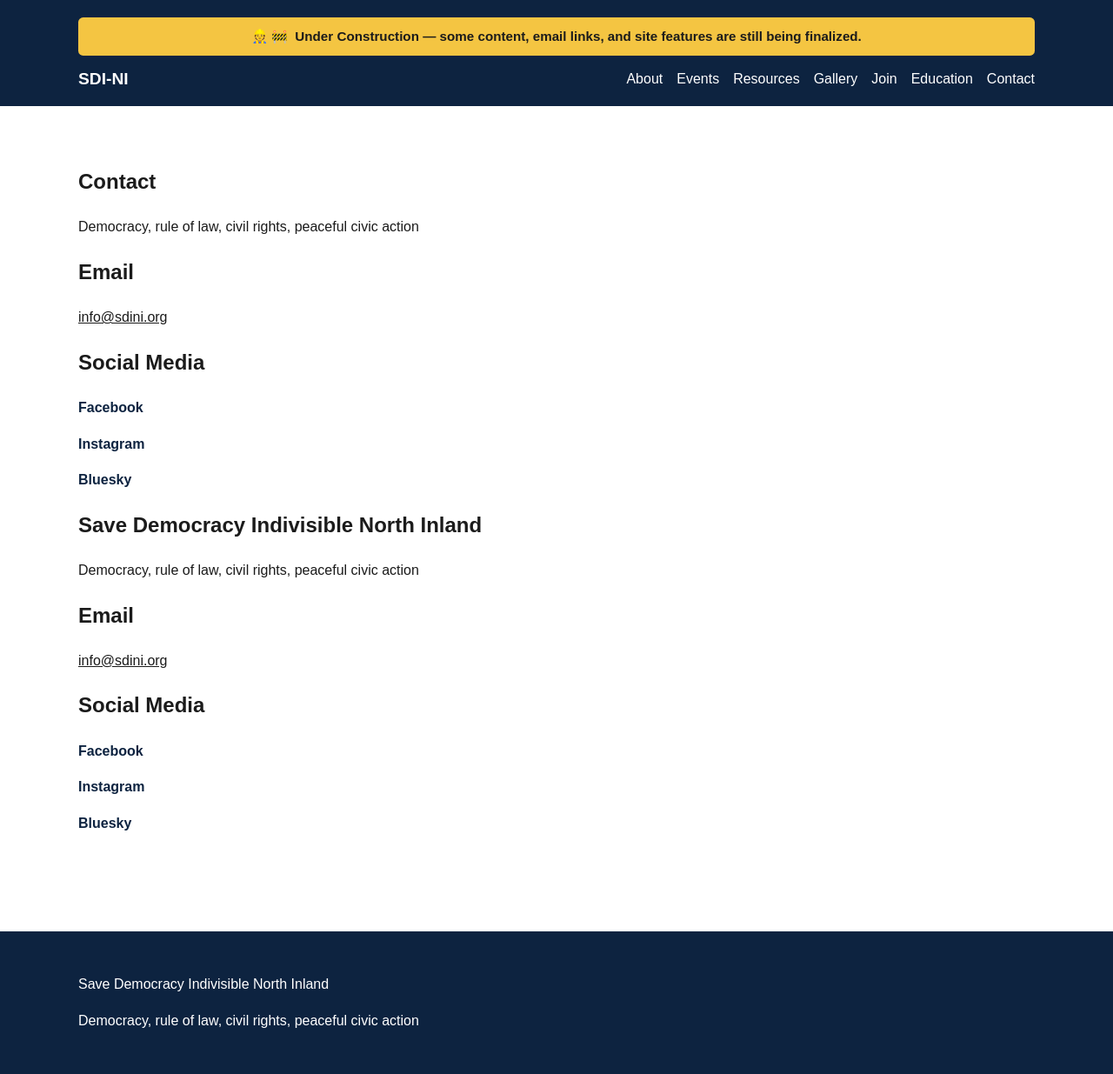
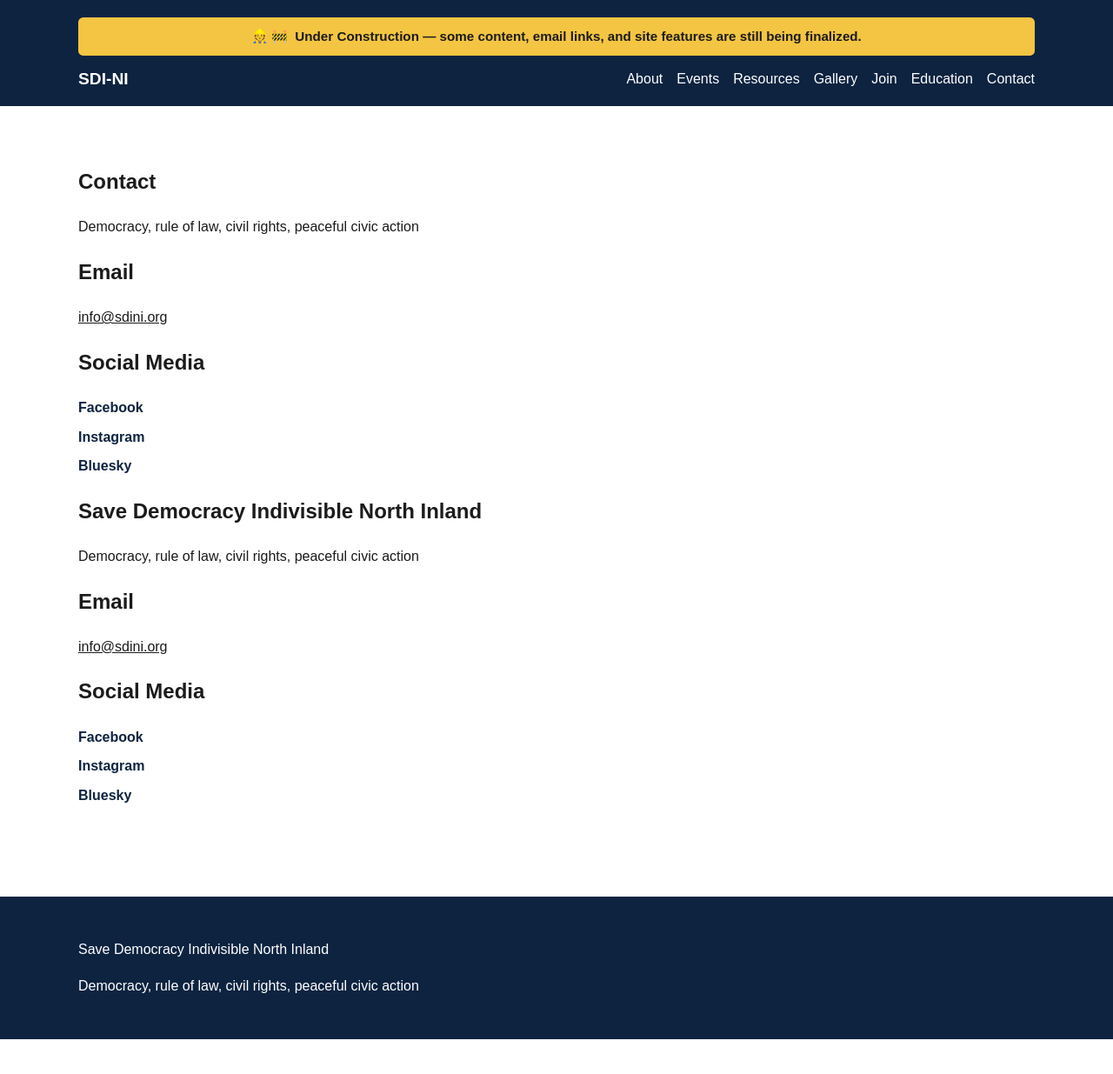
Before and after one commit to SDI-NI/sdini-web, a Jekyll site: the page built from contact.md, in a window 1280 px wide. Shown: the whole page at 87% size. Built offline with Jekyll 4.4.1, drawn with Linux system fonts in a browser that asks for light colours; a script that is not in the unit is left out; after the commit the page ends 1195 px from its top, so only the background shows below that.

Commit message:
Update style.css (#30)
added contact links

```diff
--- a/assets/css/style.css
+++ b/assets/css/style.css
@@ -158,6 +158,20 @@
   font-size: 0.95rem;
 }
 
+.contact-links {
+  margin-top: 1rem;
+}
+
+.contact-links a {
+  text-decoration: none;
+  font-weight: 600;
+  color: #0d2340;
+}
+
+.contact-links p {
+  margin: 0.5rem 0;
+}
+
 .site-footer {
   background: #0d2340;
   color: #ffffff;
```
